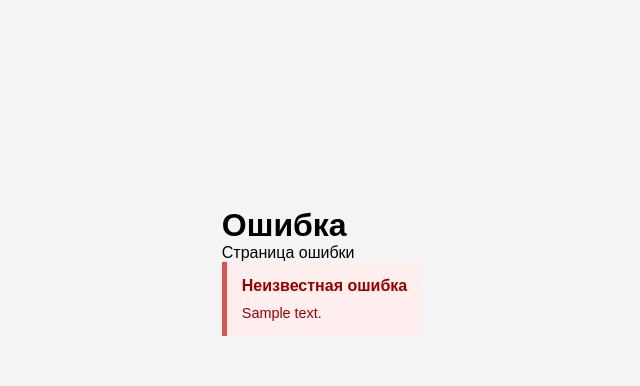
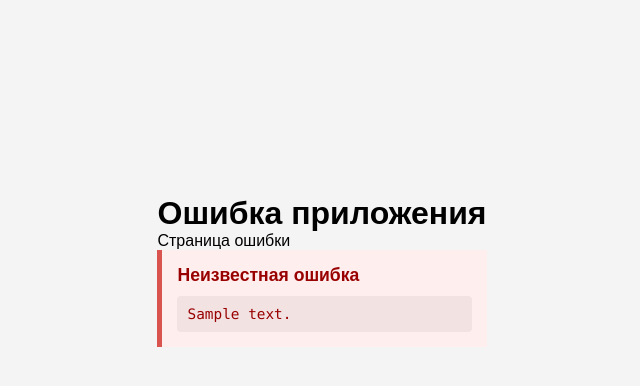
Before and after one commit to IDMIRT/employeev2, a Flask app: template templates/error.html in a window 1280 px wide. Shown: the part 159-545 px from the top of the page, without its empty margins (318-958 px from the left). Run offline with Flask 3, Linux system fonts and the light colour scheme; the template is opened without the code that fills it: most values are stand-ins (such as "Sample title", 1, 10 or a date in 2020); parts of the project's set-up code (start-up, migrations or seed data) failed here and were passed over.

Commit message:
исправление ошибок сортровки и изменения стилей

```diff
--- a/run.py
+++ b/run.py
@@ -31,12 +31,8 @@ def user_autorized():
 @app.route('/')
 def home_page():
 
-    # if session.get('user',None):
-    #     is_authorized = True
-    # else:
-    #     is_authorized = False
     return render_template('index.html')
-    # return render_template('index.html',is_authorized=is_authorized)
+
 
 
 @app.route('/error')
@@ -108,18 +104,45 @@ def employees():
     # employees_query = Employee.query.order_by(Employee.id.asc)
     employees_query = Employee.query.join(Department)
 
-    sort_dict = {'name':Employee.name,'employee_position':Employee.employee_position,
-                 'salary':Employee.salary,'employment_date':Employee.date_employment}
+    #из за ограничений ORM идею пришлось отбросить Employee.department.name_department :(
+    # sort_dict = {'name':Employee.name,'employee_position':Employee.employee_position,
+    #              'salary':Employee.salary,'employment_date':Employee.date_employment,
+    #              'department': Employee.department.name_department}
 
-    field = sort_dict.get(sorting,Employee.name)
+    # field = sort_dict.get(sorting,Employee.name)
+
+    # топорно но надежно #не прокатило join поля вываливаются в ошибку
+    # if sorting == 'name':
+    #     field = Employee.name
+    # elif sorting == 'employee_position':
+    #     field = Employee.employee_position
+    # elif sorting == 'salary':
+    #     field = Employee.salary
+    # elif sorting == 'employment_date':
+    #     field = Employee.date_employment
+    # elif sorting == 'department':
+    #     field = Employee.department.name_department
+    # else:
+    #     field = Employee.name
+
+    # Словарь соответствия URL-параметров полям базы данных ТЕКСТОМ
+    sort_columns = {'name': 'employee.name', 'employee_position': 'employee.employee_position',
+                    'salary': 'employee.salary', 'employment_date': 'employee.date_employment',
+                    'department': 'department.name_department'} # <--- Вот здесь мы используем полное имя таблицы }
+    # Получаем строку имени поля из словаря
+    column_name = sort_columns.get(sorting, 'employee.name')
+    # Создаем безопасный объект текста
+    sort_field = text(f"{column_name} {order}") # Применяем сортировку
+    employees_query = employees_query.order_by(sort_field) # --- КОНЕЦ БЛОКА ---
 
     # order_dict = {'asc':field.asc(),'desc':field.desc()}
-    if order == 'desc':
-        # employees_query = employees_query.join(Department).order_by(field.desc())
-        employees_query = employees_query.order_by(field.desc())
-    else:
-        employees_query = employees_query.order_by(field.asc())
-        # employees_query = employees_query.order_by(order_dict.get(order,field.asc()))
+    # if order == 'desc':
+    #     # employees_query = employees_query.join(Department).order_by(field.desc())
+    #     # employees_query = employees_query.order_by(field.desc())
+    #     employees_query = employees_query.order_by(field.desc())
+    # else:
+    #     employees_query = employees_query.order_by(field.asc())
+    #     # employees_query = employees_query.order_by(order_dict.get(order,field.asc()))
 
     pagination = employees_query.paginate(page=current_page, per_page=page_count, error_out=False)
     employees = pagination.items # Список объектов сотрудников только для текущей страницы
@@ -134,7 +157,7 @@ def employees():
 @app.route('/departments',methods=['GET', 'POST'])
 def departments():
     #в orm реализация этого запроса очень заморочена, потом разобраться
-    text_sql = """select dep.name_department,
+    text_sql = """select dep.id, dep.name_department,
     parent.name_department as parent_department,
     emp.name as boss_dept
     from department as dep
@@ -205,9 +228,3 @@ if __name__ == '__main__':
         app.run(debug=True)
     else:
         print(docker_installing[1])
-
-
-    # if check_docker()==True:
-
-    # else:
-    #     print("Ошибка работы c Docker")
--- a/templates/base.html
+++ b/templates/base.html
@@ -171,8 +171,11 @@
                 text-align: center;
                 border-left: none;
             }
+
         }
     </style>
+    {% block styles %}
+    {% endblock %}
 </head>
 
 <body>
--- a/templates/edit_department.html
+++ b/templates/edit_department.html
@@ -9,10 +9,8 @@
 {% with messages = get_flashed_messages(with_categories=true) %}
   {% if messages %}
     {% for category, message in messages %}
-      <div style="padding: 12px; margin-bottom: 15px; border-radius: 4px;
-                  background-color: {% if category == 'success' %} #d4edda {% else %}#f8d7da{% endif %};
-                  color: {% if category == 'success' %}#155724{% else %}{{'#721c24'}}{% endif %};">
-          {{ message }}
+      <div class="flash-message flash-{{ category }}">
+        {{ message }}
       </div>
     {% endfor %}
   {% endif %}
--- a/templates/error.html
+++ b/templates/error.html
@@ -1,15 +1,47 @@
 {% extends "base.html" %}
 
-{% block title %}Ошибка приложения{% endblock %}
+{% block styles %}
+<style>
+    /* Контейнер сообщения об ошибке */
+    .alert-error {
+        background-color: #fee;          /* Светло-красный фон */
+        color: #900;                     /* Темно-красный текст */
+        padding: 15px;
+        border-left: 5px solid #d9534f; /* Яркая полоса слева */
+        margin-bottom: 20px;
+        font-family: Arial, sans-serif;
+    }
+
+    /* Заголовок внутри ошибки (текст ошибки) */
+    .alert-error strong {
+        display: block;
+        margin-bottom: 5px;
+        font-size: 1.1em;
+    }
+
+    /* Блок с деталями (трейсбек или подробности) */
+    .alert-details {
+        white-space: pre-wrap;           /* Сохраняем переносы строк */
+        font-size: 0.9em;
+        margin-top: 10px;
+        font-family: Consolas, monospace;/* Моноширинный шрифт для кода/логов */
+        background-color: rgba(0,0,0,0.05); /* Легкий серый фон для текста деталей */
+        padding: 10px;
+        border-radius: 4px;
+    }
+</style>
+{% endblock %}
+
 
 {% block content %}
-<h1>Ошибка</h1>
+<h1>Ошибка приложения</h1>
 <p>Страница ошибки</p>
 
-<div style="background-color: #fee; color: #900; padding: 15px; border-left: 5px solid #d9534f; margin-bottom: 20px;">
+<div class="alert-error">
     <strong>{{ name_error | default("Неизвестная ошибка") }}</strong>
+
     {% if details %}
-    <p style="white-space: pre-wrap; font-size: 0.9em; margin-top: 10px;">{{ details }}</p>
+        <div class="alert-details">{{ details }}</div>
     {% endif %}
 </div>
 {% endblock %}
--- a/test_data_add.py
+++ b/test_data_add.py
@@ -12,7 +12,7 @@ import random
 import argparse
 from faker import Faker
 
-def generate_data(dsn=None, count_employees=5000, count_department=10):
+def generate_data(dsn=None, count_employees=5000, count_department=25):
     """
     Функция генерации данных
     dsn - строка подключения
@@ -124,7 +124,7 @@ def generate_data(dsn=None, count_employees=5000, count_department=10):
 
 def args_process():
     arguments = argparse.ArgumentParser(description="Генерация тестовых данных для приложения")
-    arguments.add_argument( '-e', '--employees', type=int, default=50000, help='Сотрудники (по умолчанию: 5000)' )
+    arguments.add_argument( '-e', '--employees', type=int, default=5000, help='Сотрудники (по умолчанию: 5000)' )
     arguments.add_argument( '-d', '--departments', type=int, default=25, help='Подразделения (по умолчанию: 10)' )
     return arguments.parse_args()
 
```
